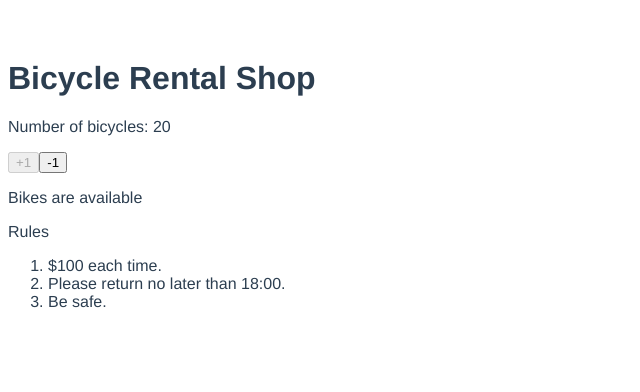
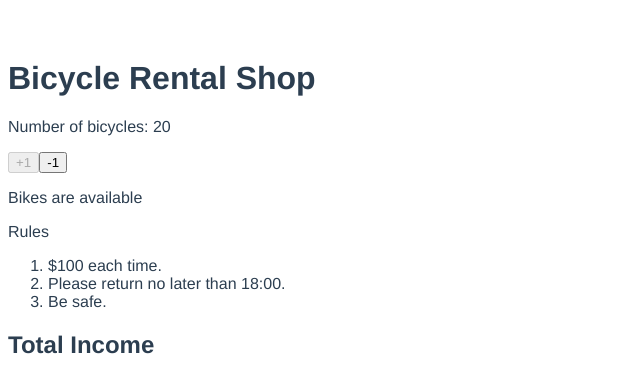
Before and after one commit to mengchu35/vue2_shop, a Vue app: page / in a window 1280 px wide. Shown: the top 392 px of the page, without its empty margins (0-640 px from the left). Built offline with nearby package versions, Linux system fonts and the light colour scheme.

Commit message:
[vue] component

```diff
--- a/src/App.vue
+++ b/src/App.vue
@@ -1,16 +1,19 @@
 <template>
   <div id="app">
-    <BicycleRentalShop msg="todoList"/>
+    <BicycleRentalShop></BicycleRentalShop>
+    <TotalIncome></TotalIncome>
   </div>
 </template>
 
 <script>
 import BicycleRentalShop from './components/BicycleRentalShop.vue'
+import TotalIncome from './components/TotalIncome.vue'
 
 export default {
   name: 'App',
   components: {
-    BicycleRentalShop
+    BicycleRentalShop,
+    TotalIncome
   }
 }
 </script>
--- /dev/null
+++ b/src/components/TotalIncome.vue
@@ -0,0 +1,15 @@
+<template>
+  <div>
+    <h2>Total Income</h2>
+  </div>
+</template>
+
+<script>
+export default {
+  name: 'TotalIncome',
+}
+</script>
+
+<style scoped>
+
+</style>
```
